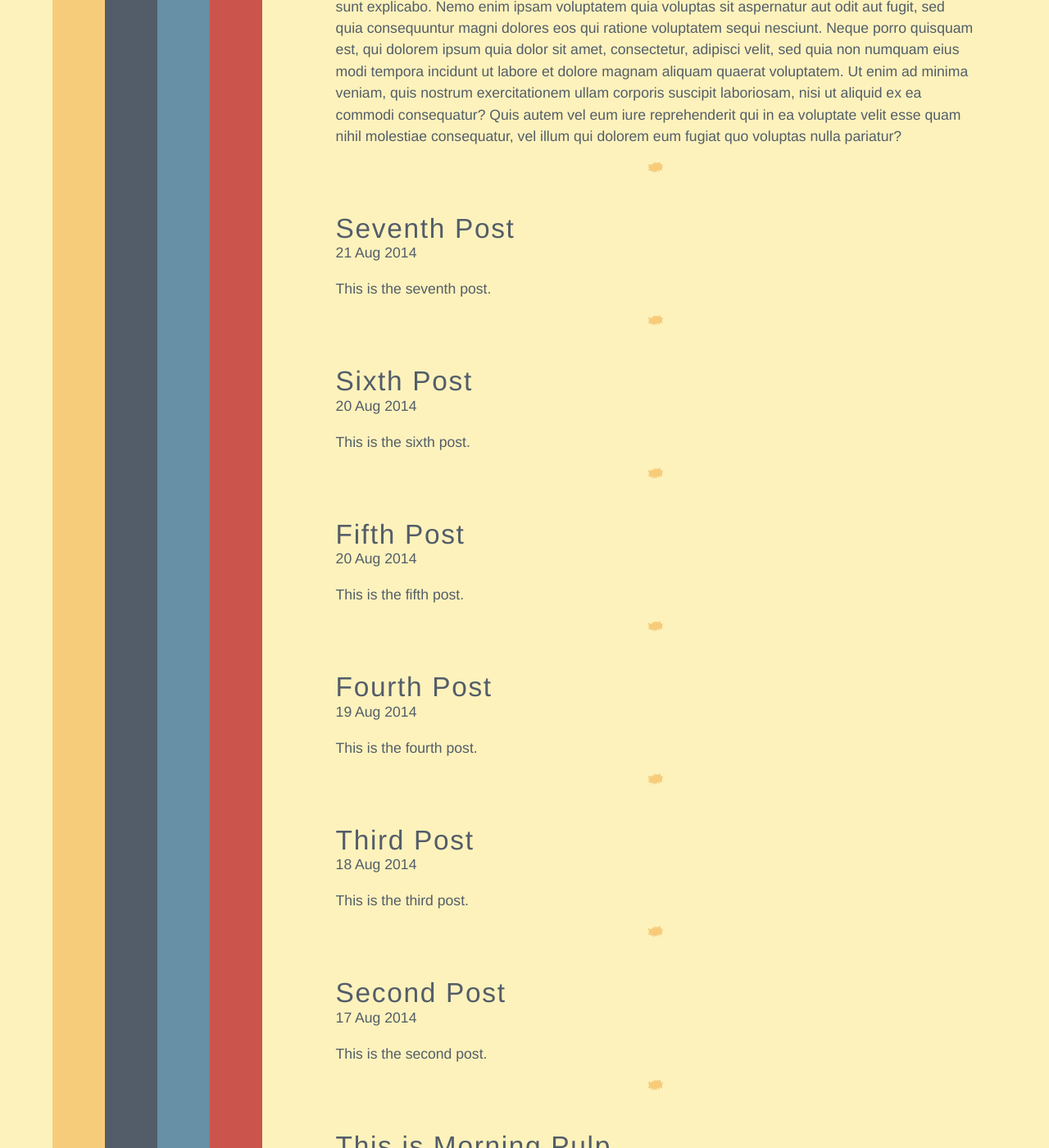
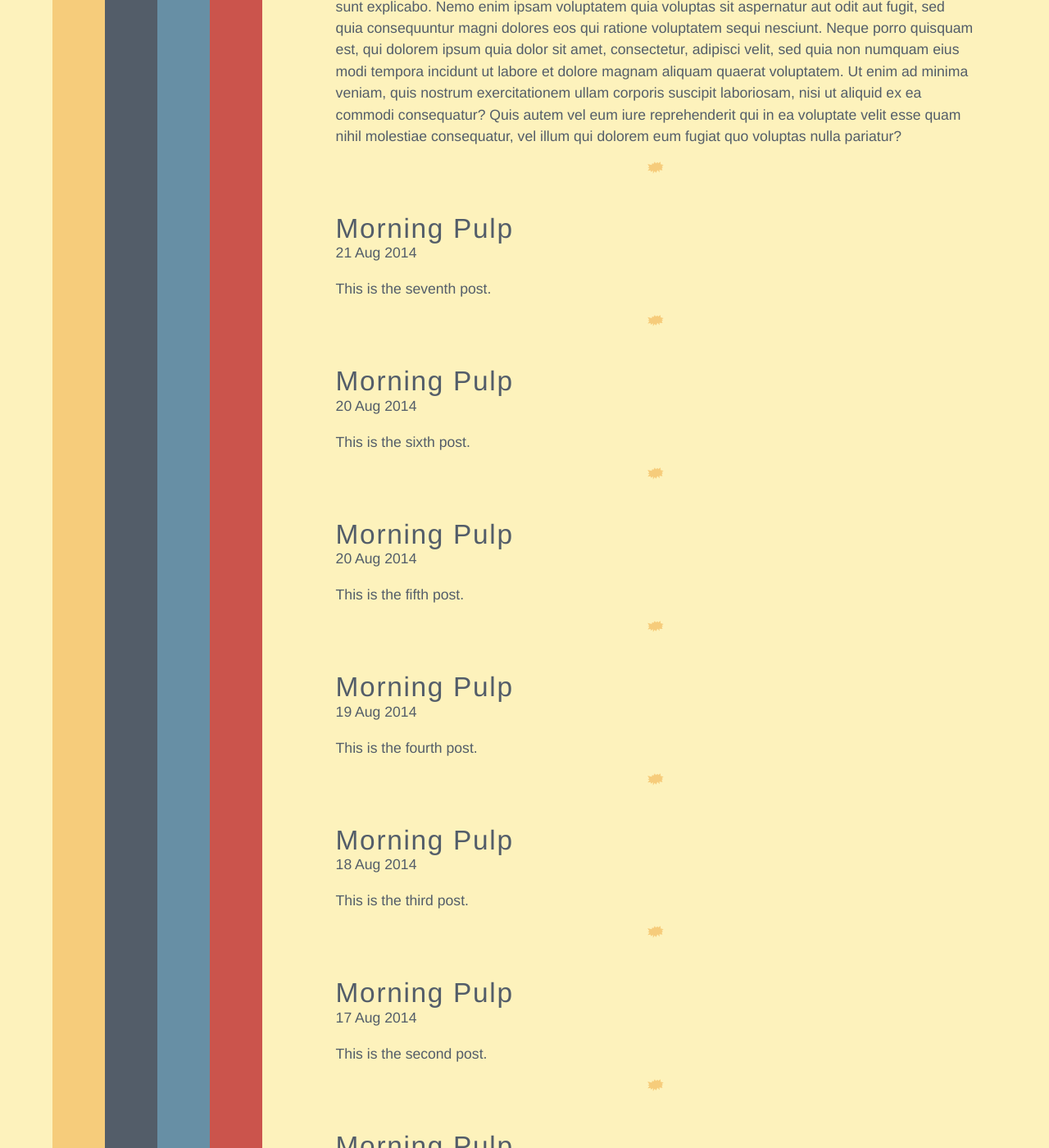
Before and after one commit to thatcameron/jekyll, a Jekyll site: the page built from index.html, in a window 1280 px wide and 1400 px high, scrolled down 946 px. Shown: the whole window at 82% size. Built offline with Jekyll 4.4.1, drawn with Linux system fonts in a browser that asks for light colours; Markdown is read by kramdown in place of the engine named in the settings; some of the changed text lies outside the part shown.

Commit message:
Am I crazy?

```diff
--- a/_layouts/post.html
+++ b/_layouts/post.html
@@ -9,7 +9,7 @@
 {% include header.html %}
   <section class="content">
     <article>
-      <h2><a href="{{ site.baseurl }}{{ post.url }}">{{ post.title }}</a></h2>
+      <h2><a href="{{ site.baseurl }}{{ post.url }}">{{ page.title }}</a></h2>
       {{ content }}    </article>
   </section>
 {% include footer.html %}
--- a/index.html
+++ b/index.html
@@ -3,6 +3,6 @@
 title: Morning Pulp
 ---
     {% for post in site.posts %}<article>
-      <h2><a href="{{ site.baseurl }}{{ post.url }}">{{ post.title }}</a></h2>
+      <h2><a href="{{ site.baseurl }}{{ post.url }}">{{ page.title }}</a></h2>
       <time datetime="{{ post.date | date_to_xmlschema }}" pubdate="pubdate">{{ post.date | date_to_string }}</time>
       {{ post.content }}    </article>{% endfor %}
```
